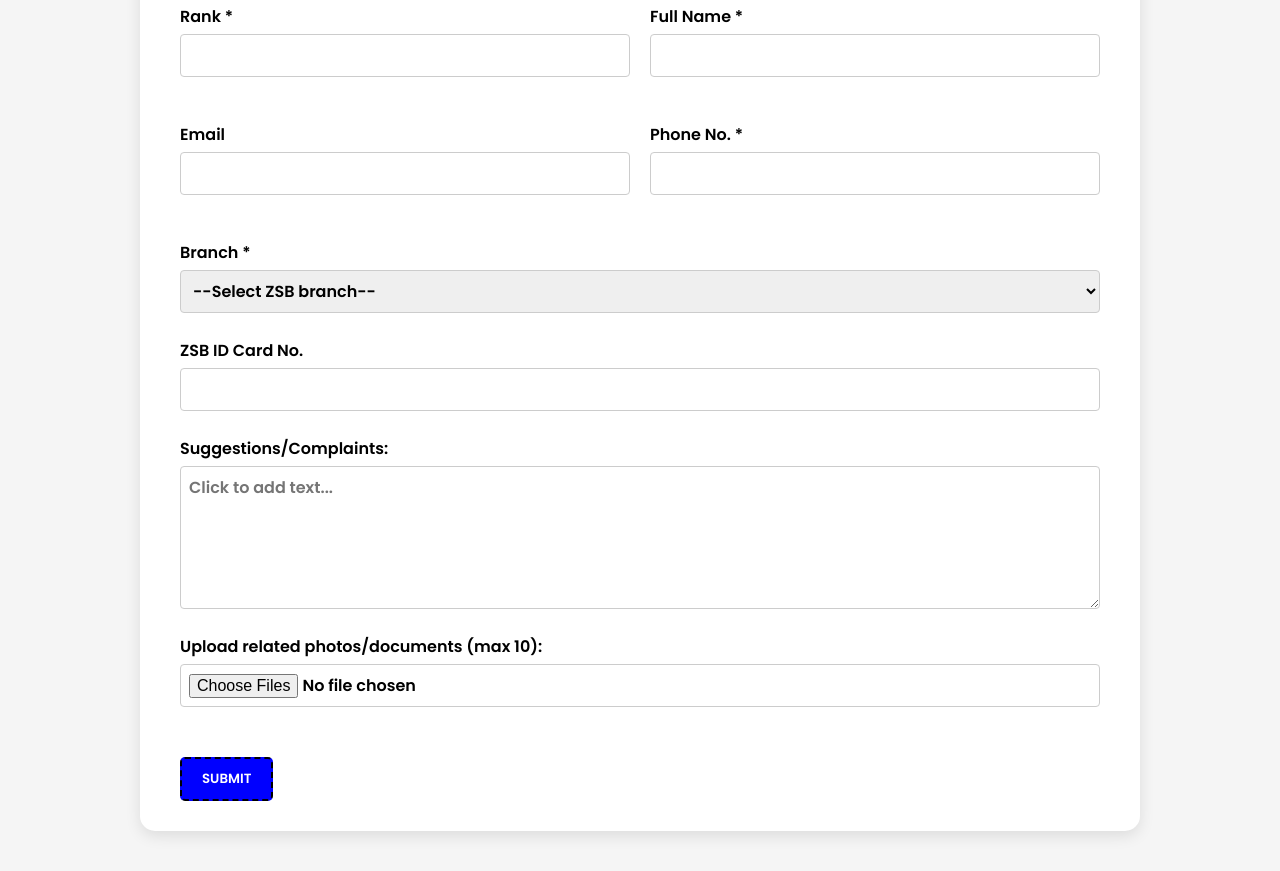
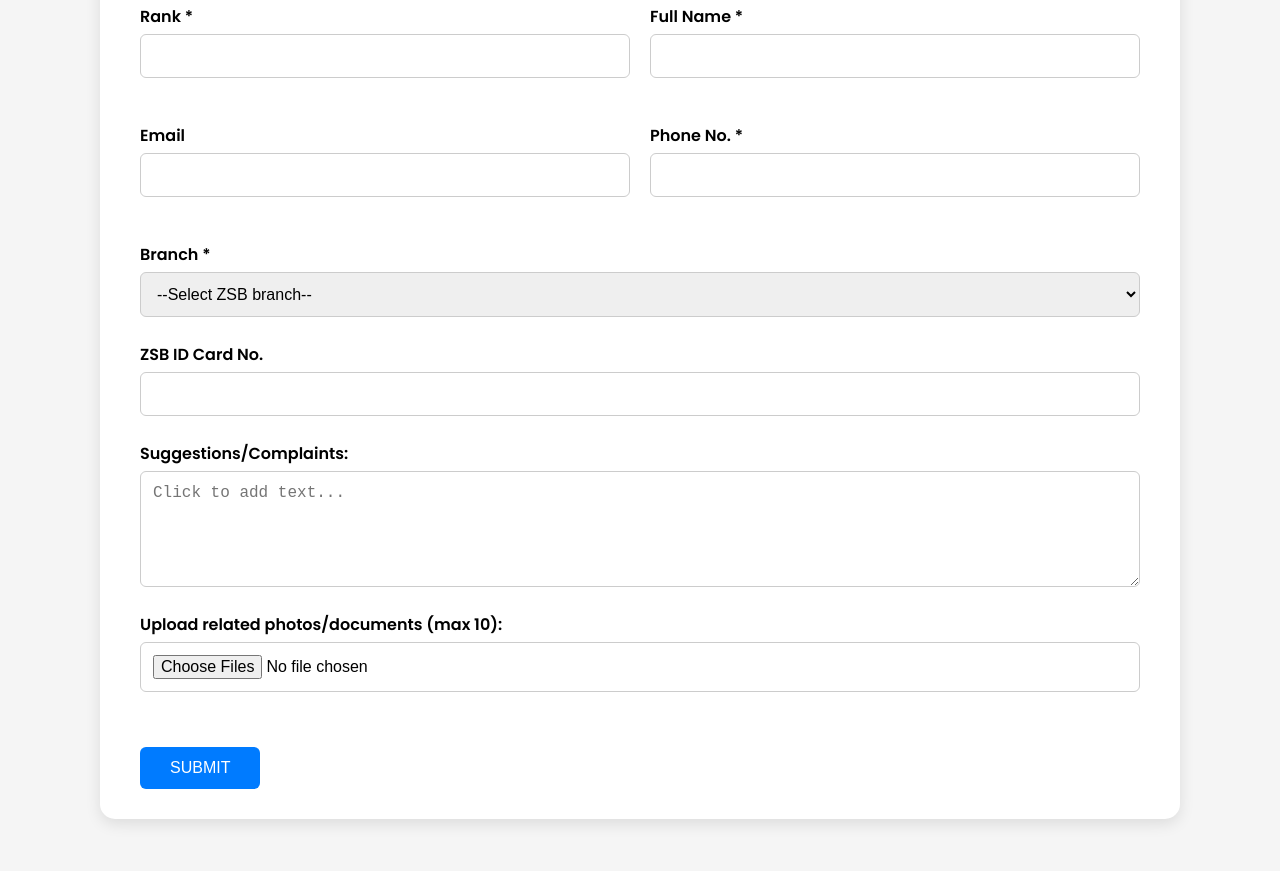
Before and after one commit to paulmark-05/WB_Sainik_Board_Feedback_Form, a website: page public/index.html in a window 1280 px wide. Shown: the part 340-1211 px from the top of the page. Drawn offline with Linux system fonts and the light colour scheme; a script that the page names is missing.

Commit message:
Update style.css

```diff
--- a/public/style.css
+++ b/public/style.css
@@ -1,5 +1,11 @@
-* { box-sizing: border-box; margin: 0; padding: 0; font-family: 'Poppins', sans-serif; }
-body { background: #f5f5f5; }
+
+body {
+  margin: 0;
+  padding: 0;
+  font-family: 'Poppins', sans-serif;
+  background-color: #f5f5f5;
+}
+
 .header {
   background: linear-gradient(to bottom, rgb(224, 60, 60), rgb(48, 48, 172), rgb(39, 170, 214));
   padding: 30px 20px;
@@ -10,6 +16,7 @@ body { background: #f5f5f5; }
   align-items: center;
   justify-content: center;
 }
+
 .logo {
   width: 200px;
   height: auto;
@@ -22,56 +29,63 @@ body { background: #f5f5f5; }
   margin: 0;
   font-weight: 600;
 }
+
+
 .form-container {
   background-color: white;
+  width: 90%;
   max-width: 1000px;
   margin: 40px auto;
   padding: 30px 40px;
   border-radius: 15px;
   box-shadow: 0 5px 15px rgba(0, 0, 0, 0.1);
 }
+
 form .form-row {
   display: flex;
   flex-wrap: wrap;
   gap: 20px;
   margin-bottom: 20px;
 }
+
 .input-group {
   flex: 1;
   display: flex;
   flex-direction: column;
 }
-.input-group label {
+
+label {
+  font-weight: 600;
   margin-bottom: 5px;
-  font-weight: 500;
 }
-.input-group input,
-.input-group select,
-.input-group textarea {
-  padding: 8px;
+
+input, select, textarea {
+  padding: 12px;
   border: 1px solid #ccc;
-  border-radius: 4px;
+  border-radius: 6px;
   font-size: 1rem;
 }
-button {
-  background: blue;
-  color: white;
-  padding: 10px 20px;
-  border: 2px dashed black;
-  border-radius: 5px;
-  margin-top: 15px;
-  cursor: pointer;
-}
-button:hover {
-  background: lightblue;
-  color: black;
-  box-shadow: 0 0 12px 4px black;
-}
-button:active {
-  background: yellow;
-  color: black;
+
+textarea {
+  resize: vertical;
 }
 
+button[type="submit"] {
+  background-color: #007bff;
+  color: white;
+  padding: 12px 30px;
+  font-size: 1rem;
+  border: none;
+  border-radius: 6px;
+  cursor: pointer;
+  margin-top: 20px;
+}
+
+button[type="submit"]:hover {
+  background-color: #0056b3;
+}
+
+/* ... existing CSS above ... */
 #file-preview {
   display: grid;
   grid-template-columns: repeat(auto-fill, minmax(100px, 1fr));
```
